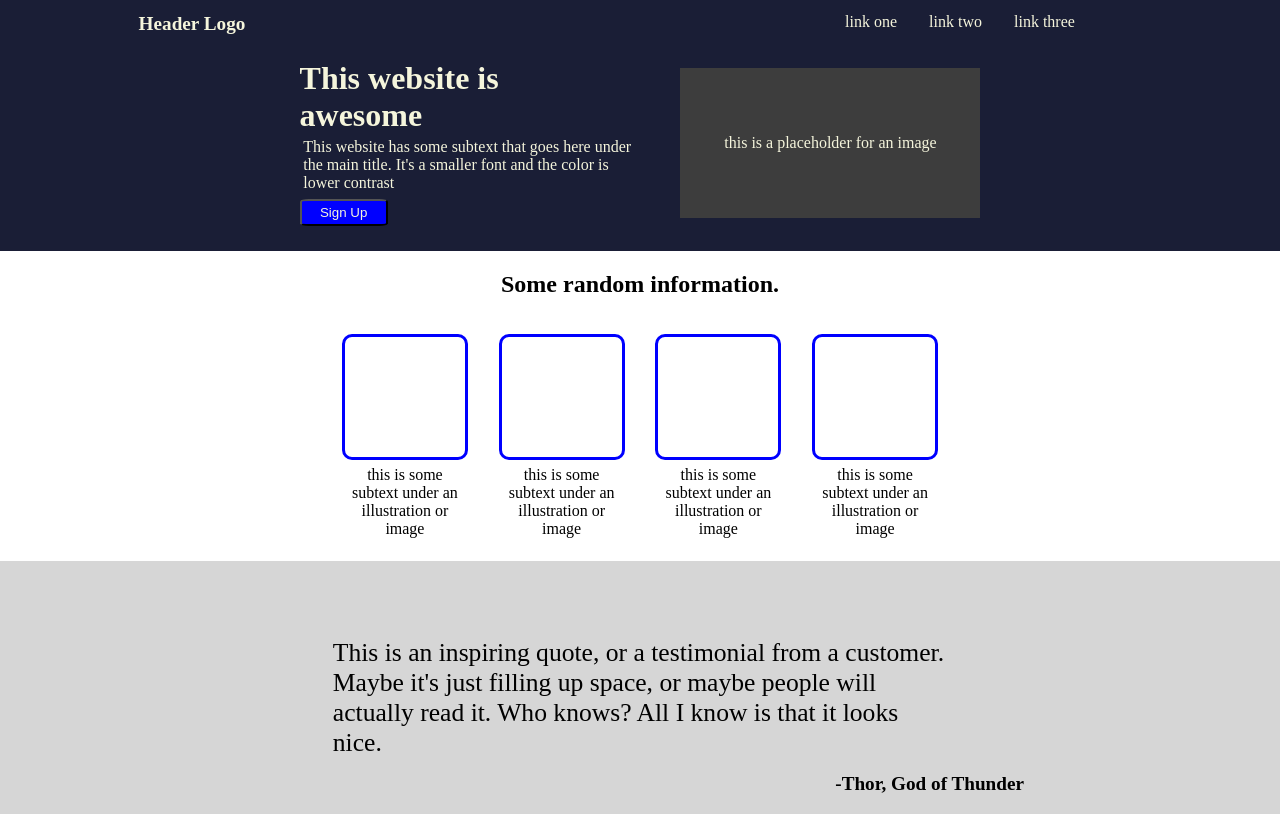
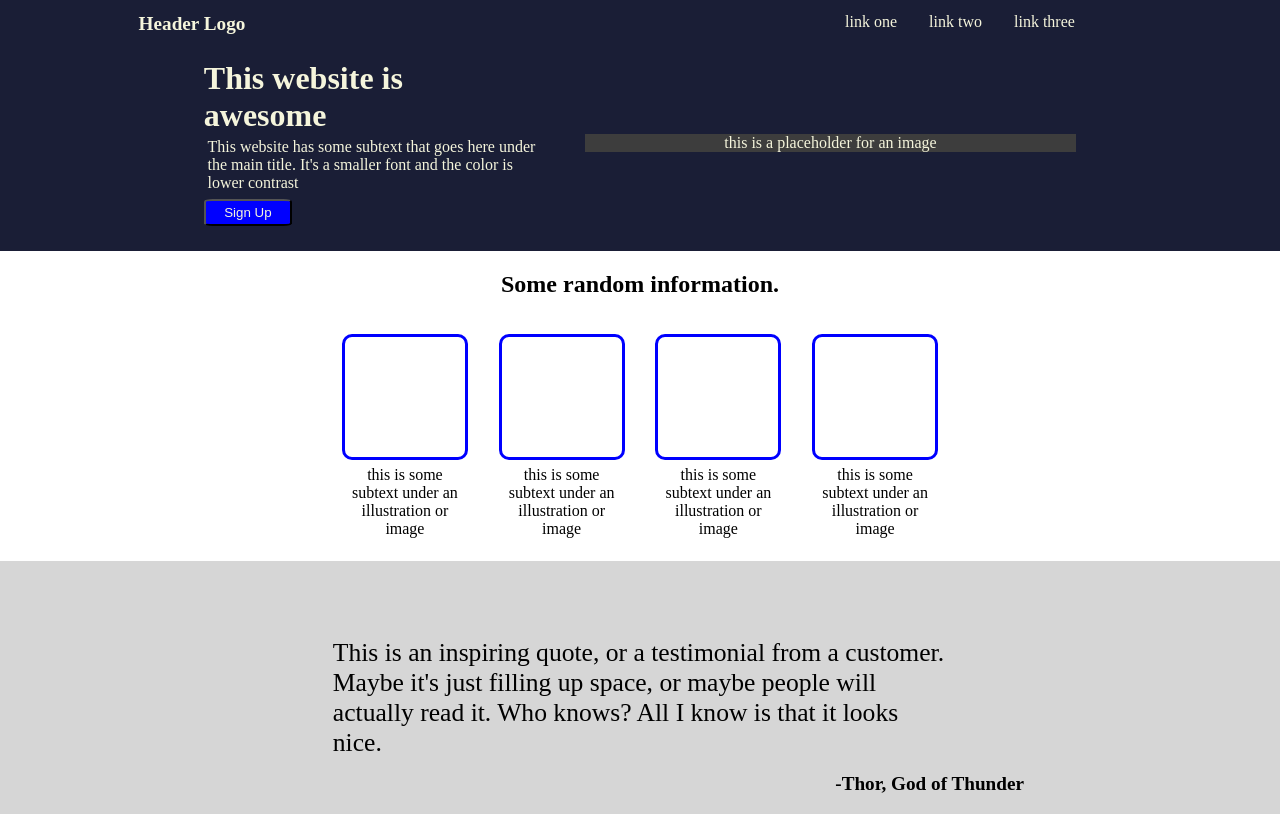
Before and after one commit to lumapires2/website-page, a plain HTML site: page index.html in a window 1280 px wide. Shown: the top 814 px of the page. Drawn offline with Linux system fonts and the light colour scheme.

Commit message:
Insert styles sheet

```diff
--- a/styles.css
+++ b/styles.css
@@ -124,12 +124,10 @@ button{
     justify-content: center;
     text-align: center;
     background-color: rgb(61, 61, 61);
-    width: 300px;
-    height: 150px;
+    width: 40%;
+    height: 100%;
     flex-shrink: 1;
-
 }
-
 
 .second-block{
     display: flex;
```
